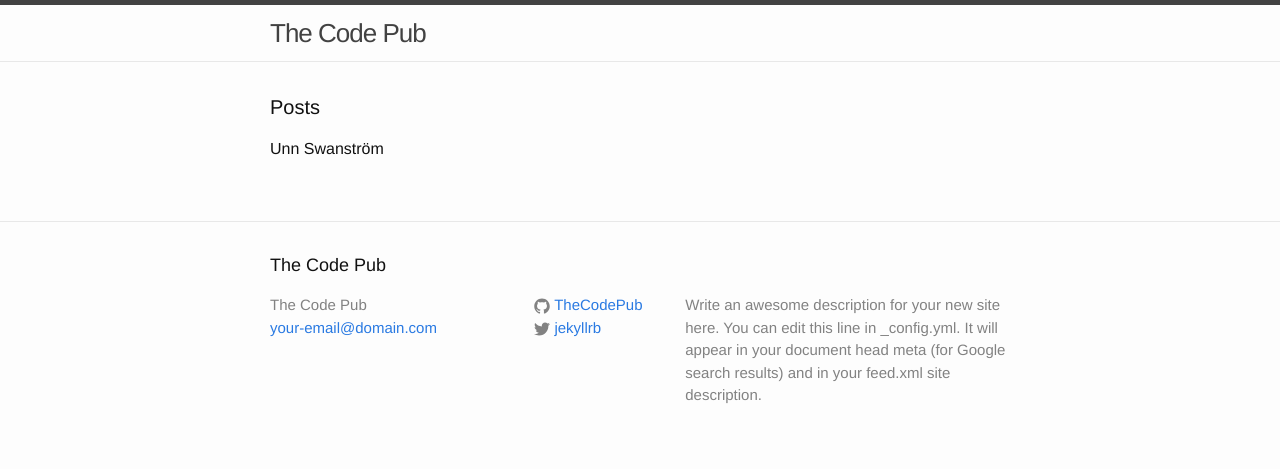
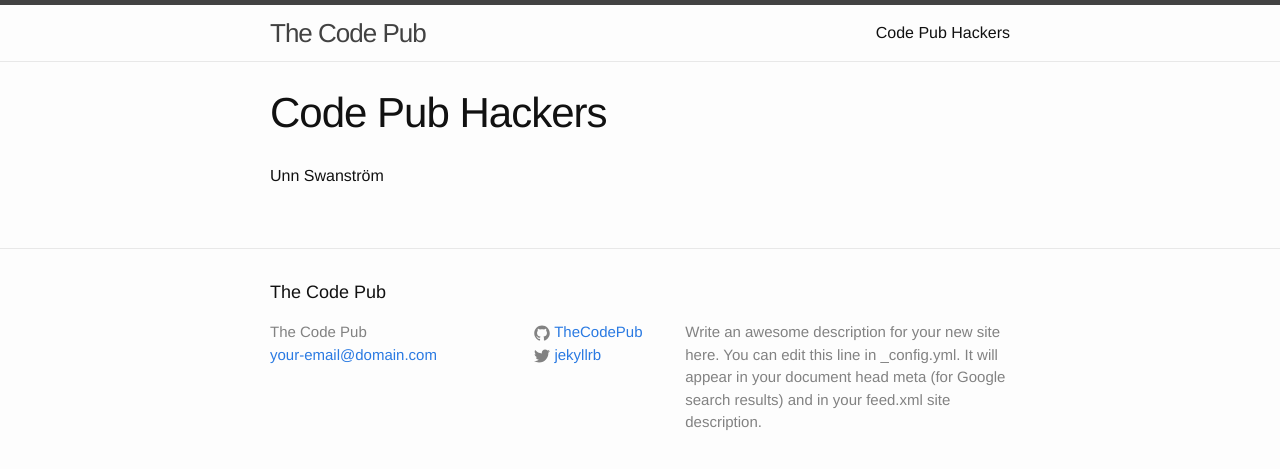
Before and after one commit to TheCodePub/thecodepub.github.io, a Jekyll site: the page built from hackers/index.html, in a window 1280 px wide. Shown: the top 469 px of the page. Built offline with Jekyll 4.4.1, drawn with Linux system fonts in a browser that asks for light colours.

Commit message:
Clean up hackers page

```diff
--- a/hackers/index.html
+++ b/hackers/index.html
@@ -1,10 +1,9 @@
 ---
-layout: default
+layout: page
+title: Code Pub Hackers
 ---
 
 <div class="home">
-
-  <h1 class="page-heading">Posts</h1>
 
   <ul class="post-list">
     {% for hacker in site.hackers %}
```
